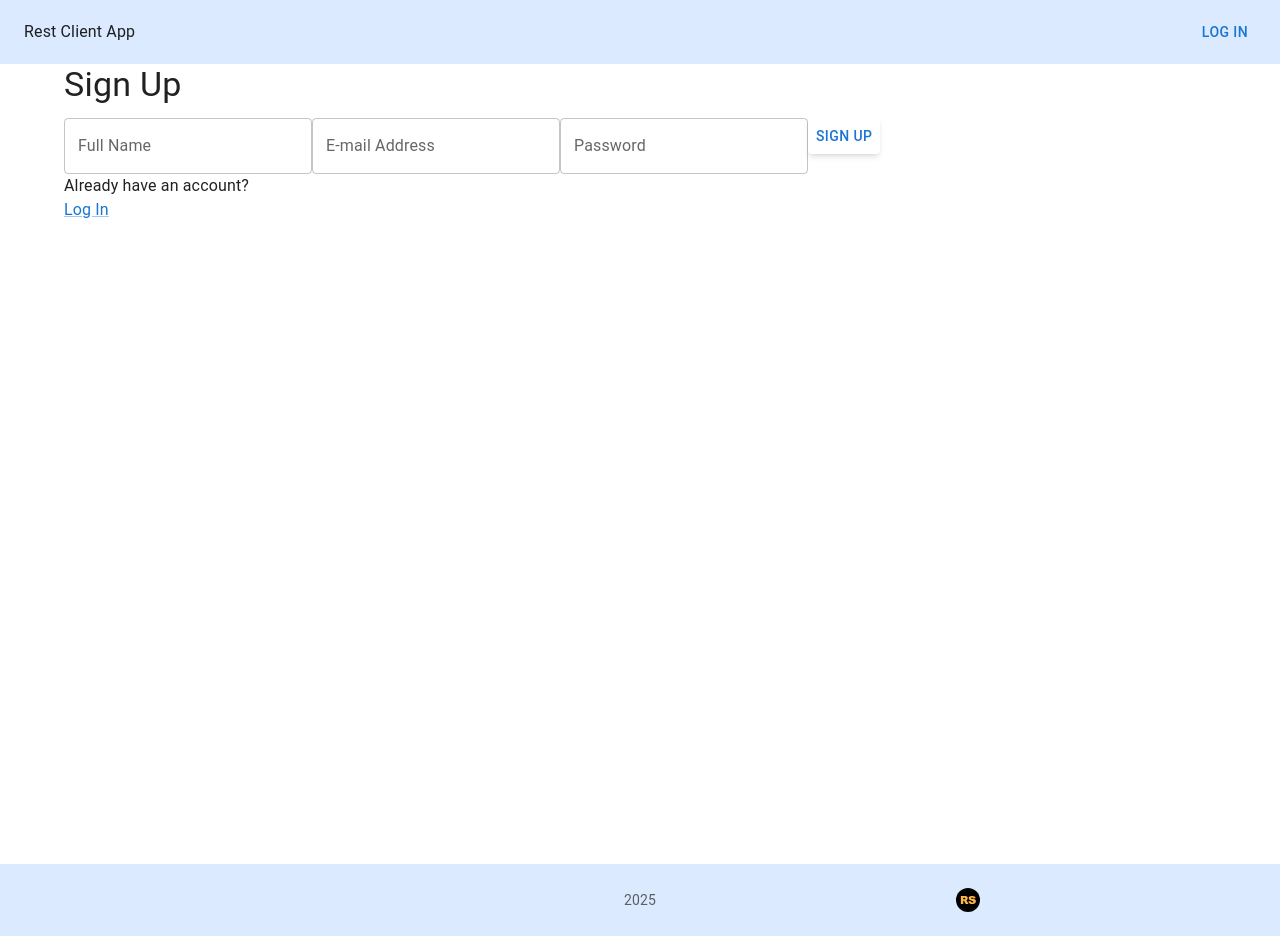
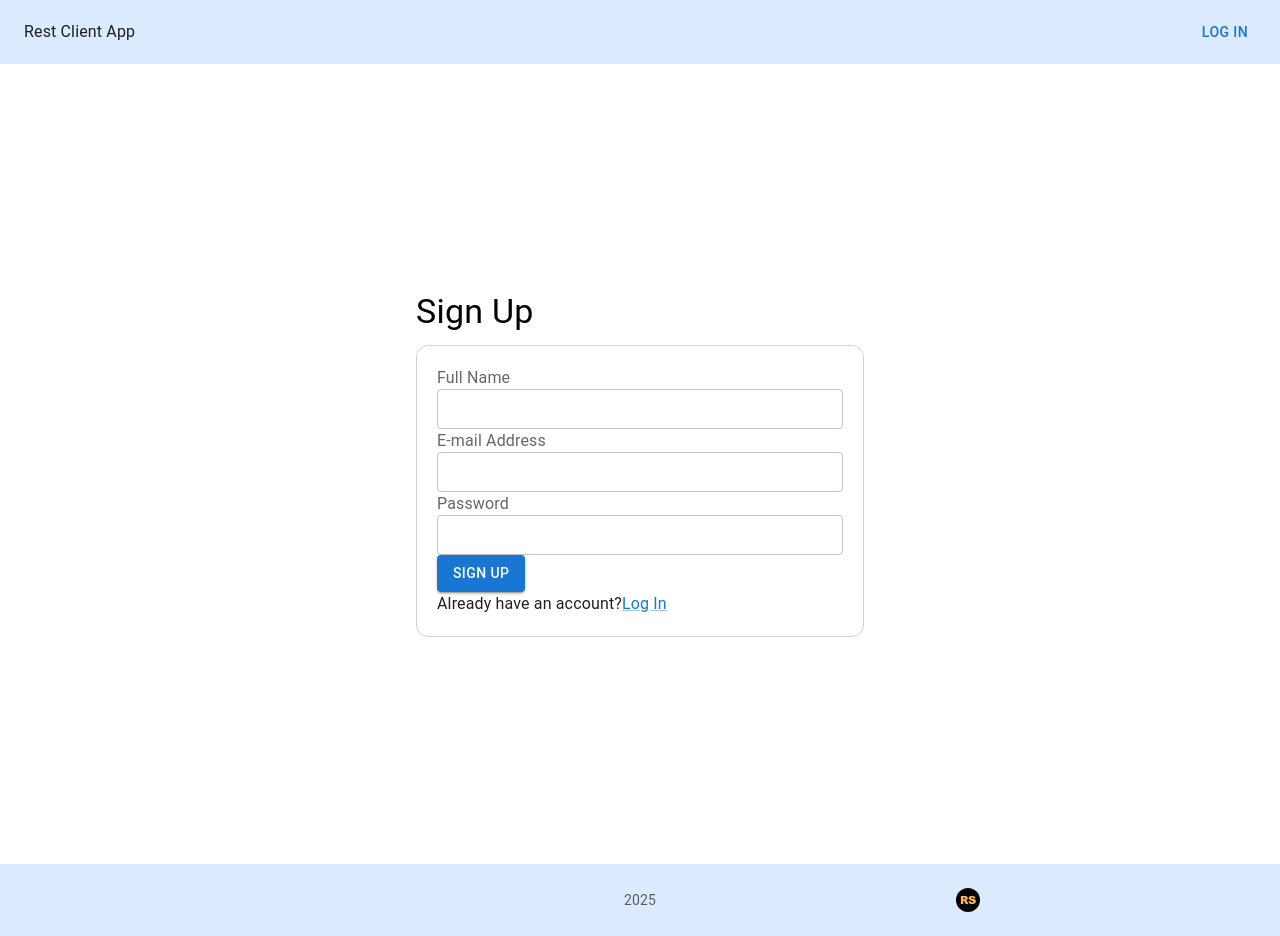
Before and after one commit to Laser-sharks-react/rest-client-app, a Next.js app: page /en/signup in a window 1280 px wide. Built offline with nearby package versions, Linux system fonts and the light colour scheme; no server answers; some icons are missing; what @mui/material-nextjs would draw is missing.

Commit message:
feat: add stylization for signup page

```diff
--- a/src/app/[locale]/signup/page.tsx
+++ b/src/app/[locale]/signup/page.tsx
@@ -1,6 +1,13 @@
 'use client';
 
-import { Button, Container, TextField, Typography } from '@mui/material';
+import {
+  Button,
+  Container,
+  FormControl,
+  FormLabel,
+  TextField,
+  Typography,
+} from '@mui/material';
 import { useTranslations } from 'next-intl';
 import { Link as IntlLink } from '@/i18n/navigation';
 import Link from '@mui/material/Link';
@@ -30,39 +37,65 @@ export default function SignUp() {
   };
 
   return (
-    <Container className="h-screen">
-      <Typography variant="h4" component="h2" gutterBottom>
+    <Container className="h-screen flex items-center justify-center p-4">
+      <div className="w-full max-w-md space-y-4">
+        <Typography
+          variant="h4"
+          component="h2"
+          gutterBottom
+          className="text-[22px] leading-snug text-black"
+        >
           {t('title')}
         </Typography>
+        <form className="rounded-xl border border-zinc-300 p-5 space-y-3">
+          <FormControl fullWidth>
+            <FormLabel>Full Name</FormLabel>
             <TextField
               variant="outlined"
               value={name}
               onChange={e => setName(e.target.value)}
-        label="Full Name"
+              size="small"
             />
+          </FormControl>
+
+          <FormControl fullWidth>
+            <FormLabel>E-mail Address</FormLabel>
             <TextField
               type="email"
+              variant="outlined"
               value={email}
               onChange={e => setEmail(e.target.value)}
-        label="E-mail Address"
+              size="small"
             />
+          </FormControl>
+
+          <FormControl fullWidth>
+            <FormLabel>Password</FormLabel>
             <TextField
               type="password"
+              variant="outlined"
               value={password}
               onChange={e => setPassword(e.target.value)}
-        label="Password"
+              size="small"
             />
+          </FormControl>
+
           <Button
             className="px-6 py-3 text-black rounded-lg shadow-md bg-grey"
             onClick={handleSignUp}
             disabled={loading}
+            variant="contained"
           >
             {t('signup')}
           </Button>
-      <Typography>{t('alreadyHaveAccount')}</Typography>
-      <Link component={IntlLink} href={ROUTES.login}>
+          <Typography>
+            {t('alreadyHaveAccount')}
+            <Link component={IntlLink} href={ROUTES.login} className="ml-4">
               {t('login')}
             </Link>
+          </Typography>
+        </form>
+      </div>
     </Container>
   );
 }
```
Also changed, not shown: 2 other files (tests, documents, lock files or other folders). Lines whose indentation alone changed are shown as unchanged.
